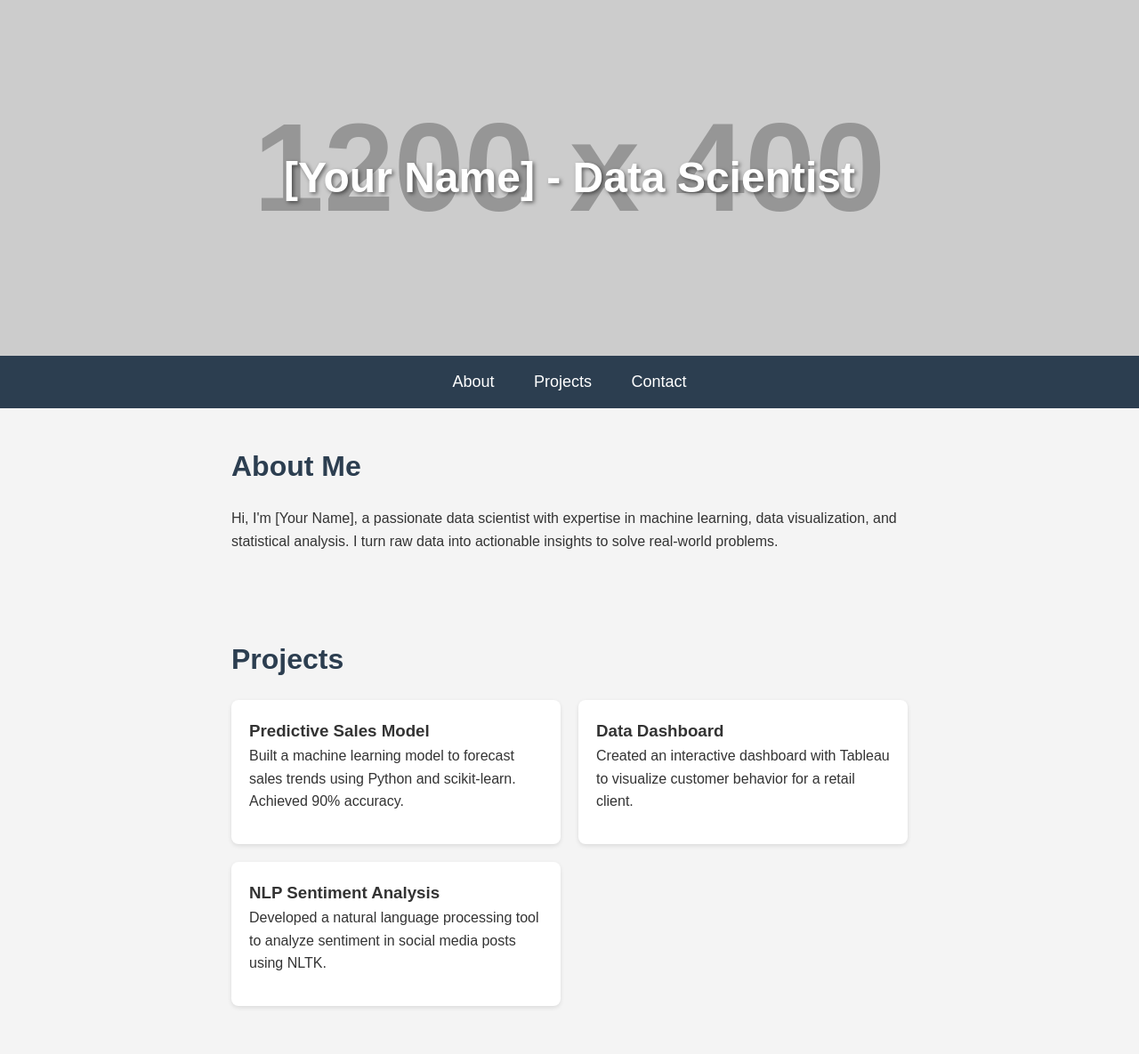
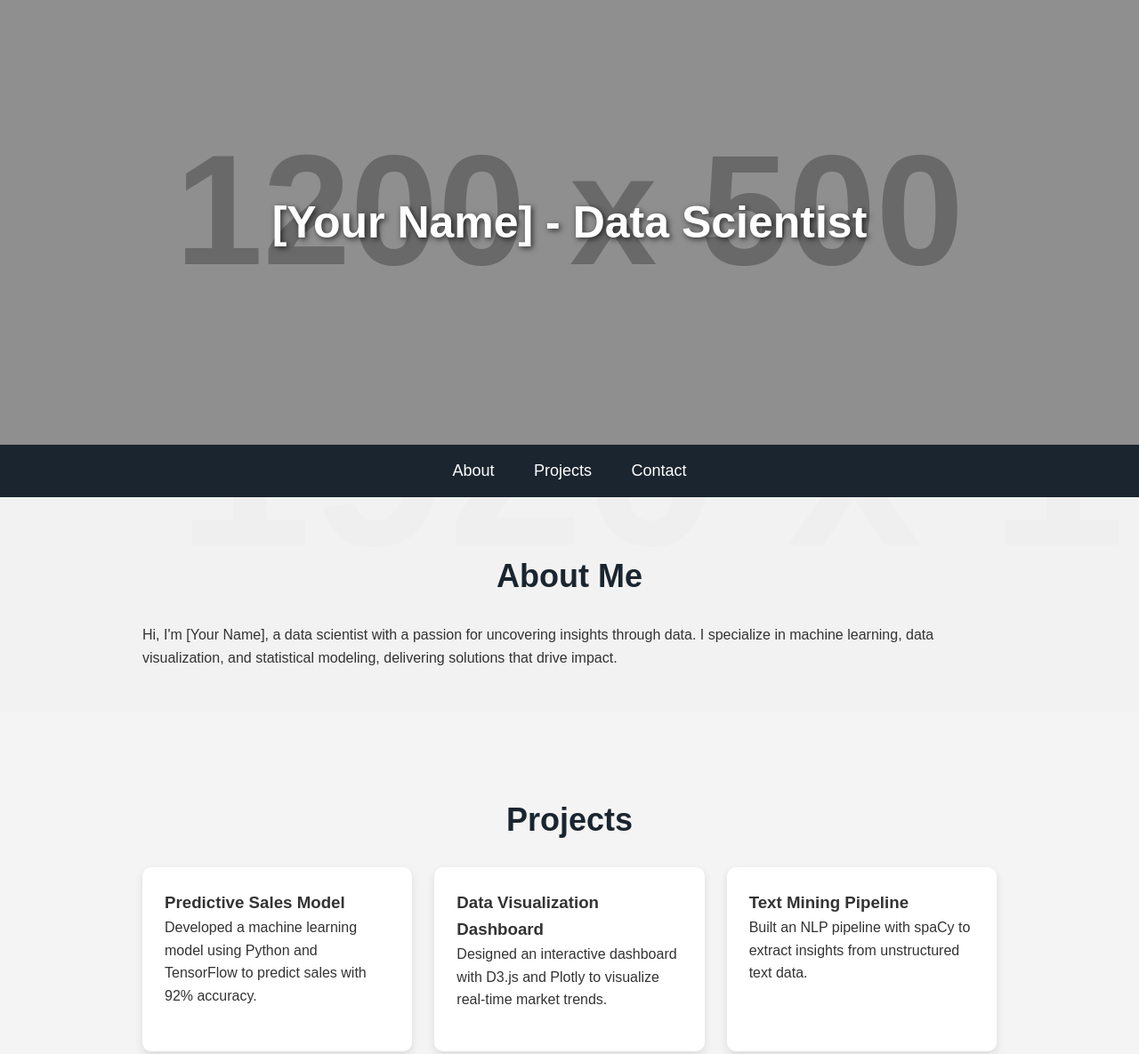
Before and after one commit to m9reza/m9reza.Github.io, a plain HTML site: page index.html in a window 1280 px wide. Shown: the top 1185 px of the page at 89% size. Drawn offline with Linux system fonts and the light colour scheme; placeholder pictures from the web are drawn by us.

Commit message:
Update index.html

```diff
--- a/index.html
+++ b/index.html
@@ -15,28 +15,42 @@
             line-height: 1.6;
             color: #333;
             background-color: #f4f4f4;
+            overflow-x: hidden;
         }
-        /* Header */
+        /* Parallax Header */
         header {
             position: relative;
-            height: 400px;
-            background: url('https://via.placeholder.com/1200x400?text=Data+Science+Header') no-repeat center/cover;
+            height: 500px;
+            background: url('https://via.placeholder.com/1200x500?text=Data+Science+Universe') no-repeat center/cover fixed;
             color: white;
             text-align: center;
             display: flex;
             align-items: center;
             justify-content: center;
+            overflow: hidden;
+        }
+        header::after {
+            content: '';
+            position: absolute;
+            top: 0;
+            left: 0;
+            width: 100%;
+            height: 100%;
+            background: rgba(0, 0, 0, 0.3); /* Overlay for contrast */
         }
         header h1 {
-            font-size: 48px;
-            text-shadow: 2px 2px 4px rgba(0, 0, 0, 0.5);
+            font-size: 50px;
+            z-index: 1;
+            text-shadow: 2px 2px 6px rgba(0, 0, 0, 0.7);
+            animation: fadeIn 2s ease-in;
         }
         /* Navigation */
         nav {
-            background-color: #2c3e50;
+            background-color: #1a252f;
             padding: 15px 0;
             position: sticky;
             top: 0;
+            z-index: 10;
         }
         nav ul {
             list-style: none;
@@ -50,47 +64,89 @@
             color: white;
             text-decoration: none;
             font-size: 18px;
+            transition: color 0.3s;
         }
         nav ul li a:hover {
-            color: #3498db;
+            color: #00b4d8;
         }
         /* Sections */
         section {
-            padding: 40px 20px;
-            max-width: 800px;
+            padding: 60px 20px;
+            max-width: 1000px;
             margin: 0 auto;
         }
         section h2 {
-            font-size: 32px;
-            margin-bottom: 20px;
-            color: #2c3e50;
+            font-size: 36px;
+            margin-bottom: 25px;
+            color: #1a252f;
+            text-align: center;
         }
         section p {
             font-size: 16px;
-            margin-bottom: 15px;
+            margin-bottom: 20px;
         }
+        /* Projects with Animation */
         .projects {
             display: grid;
-            grid-template-columns: repeat(auto-fit, minmax(250px, 1fr));
-            gap: 20px;
+            grid-template-columns: repeat(auto-fit, minmax(280px, 1fr));
+            gap: 25px;
         }
         .project-card {
             background: white;
-            padding: 20px;
-            border-radius: 8px;
-            box-shadow: 0 2px 5px rgba(0, 0, 0, 0.1);
+            padding: 25px;
+            border-radius: 10px;
+            box-shadow: 0 4px 10px rgba(0, 0, 0, 0.1);
+            transition: transform 0.3s, box-shadow 0.3s;
+            position: relative;
+            overflow: hidden;
+        }
+        .project-card:hover {
+            transform: translateY(-10px);
+            box-shadow: 0 6px 15px rgba(0, 0, 0, 0.2);
+        }
+        .project-card::before {
+            content: '';
+            position: absolute;
+            top: -50%;
+            left: -50%;
+            width: 200%;
+            height: 200%;
+            background: radial-gradient(circle, rgba(0, 180, 216, 0.1), transparent);
+            opacity: 0;
+            transition: opacity 0.3s;
+        }
+        .project-card:hover::before {
+            opacity: 1;
+        }
+        /* Techy Background Effect */
+        .background-effect {
+            position: fixed;
+            top: 0;
+            left: 0;
+            width: 100%;
+            height: 100%;
+            background: url('https://via.placeholder.com/1920x1080?text=Tech+Pattern') repeat;
+            opacity: 0.05;
+            z-index: -1;
         }
         /* Footer */
         footer {
-            background-color: #2c3e50;
+            background-color: #1a252f;
             color: white;
             text-align: center;
-            padding: 20px;
-            margin-top: 40px;
+            padding: 25px;
+            margin-top: 60px;
+            position: relative;
+        }
+        /* Animations */
+        @keyframes fadeIn {
+            from { opacity: 0; }
+            to { opacity: 1; }
         }
     </style>
 </head>
 <body>
+    <div class="background-effect"></div>
     <header>
         <h1>[Your Name] - Data Scientist</h1>
     </header>
@@ -105,7 +161,7 @@
 
     <section id="about">
         <h2>About Me</h2>
-        <p>Hi, I'm [Your Name], a passionate data scientist with expertise in machine learning, data visualization, and statistical analysis. I turn raw data into actionable insights to solve real-world problems.</p>
+        <p>Hi, I'm [Your Name], a data scientist with a passion for uncovering insights through data. I specialize in machine learning, data visualization, and statistical modeling, delivering solutions that drive impact.</p>
     </section>
 
     <section id="projects">
@@ -113,15 +169,15 @@
         <div class="projects">
             <div class="project-card">
                 <h3>Predictive Sales Model</h3>
-                <p>Built a machine learning model to forecast sales trends using Python and scikit-learn. Achieved 90% accuracy.</p>
+                <p>Developed a machine learning model using Python and TensorFlow to predict sales with 92% accuracy.</p>
             </div>
             <div class="project-card">
-                <h3>Data Dashboard</h3>
-                <p>Created an interactive dashboard with Tableau to visualize customer behavior for a retail client.</p>
+                <h3>Data Visualization Dashboard</h3>
+                <p>Designed an interactive dashboard with D3.js and Plotly to visualize real-time market trends.</p>
             </div>
             <div class="project-card">
-                <h3>NLP Sentiment Analysis</h3>
-                <p>Developed a natural language processing tool to analyze sentiment in social media posts using NLTK.</p>
+                <h3>Text Mining Pipeline</h3>
+                <p>Built an NLP pipeline with spaCy to extract insights from unstructured text data.</p>
             </div>
         </div>
     </section>
@@ -129,12 +185,12 @@
     <section id="contact">
         <h2>Contact</h2>
         <p>Email: [your.email@example.com]</p>
-        <p>LinkedIn: <a href="https://linkedin.com/in/yourprofile" style="color: #3498db;">linkedin.com/in/yourprofile</a></p>
-        <p>GitHub: <a href="https://github.com/yourusername" style="color: #3498db;">github.com/yourusername</a></p>
+        <p>LinkedIn: <a href="https://linkedin.com/in/yourprofile" style="color: #00b4d8;">linkedin.com/in/yourprofile</a></p>
+        <p>GitHub: <a href="https://github.com/yourusername" style="color: #00b4d8;">github.com/yourusername</a></p>
     </section>
 
     <footer>
-        <p>&copy; 2025 [Your Name]. All rights reserved.</p>
+        <p>© 2025 [Your Name]. All rights reserved.</p>
     </footer>
 </body>
 </html>
```
